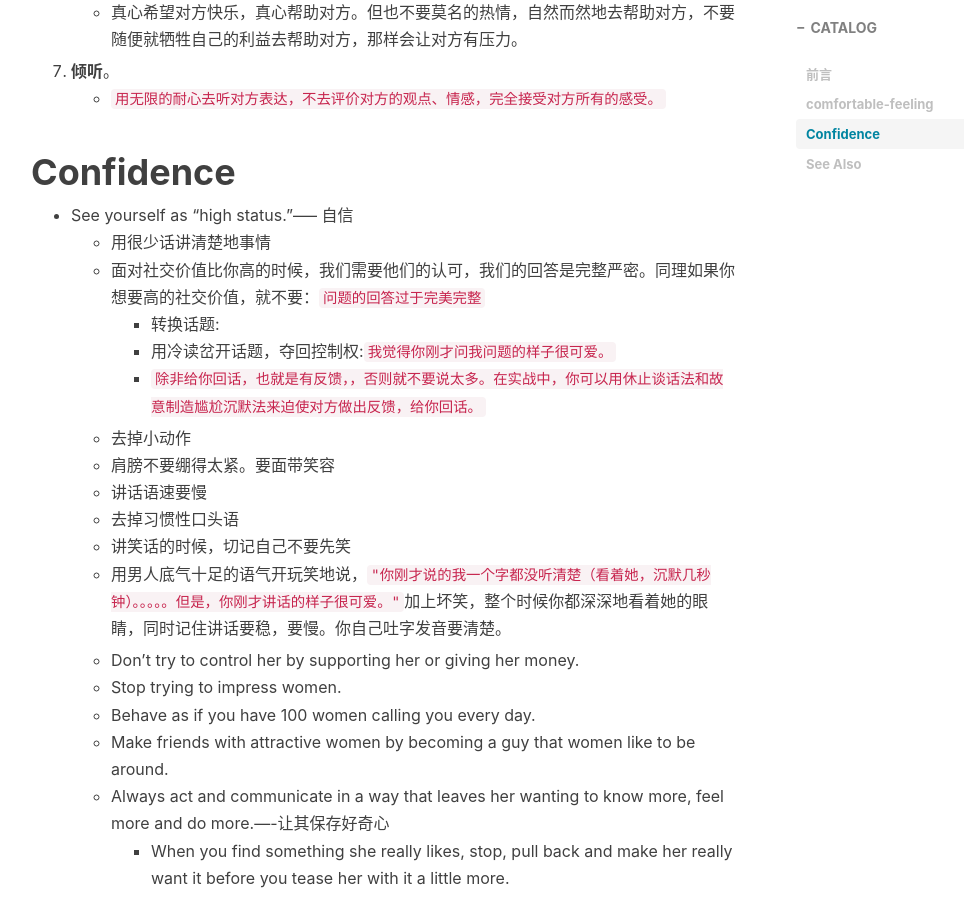
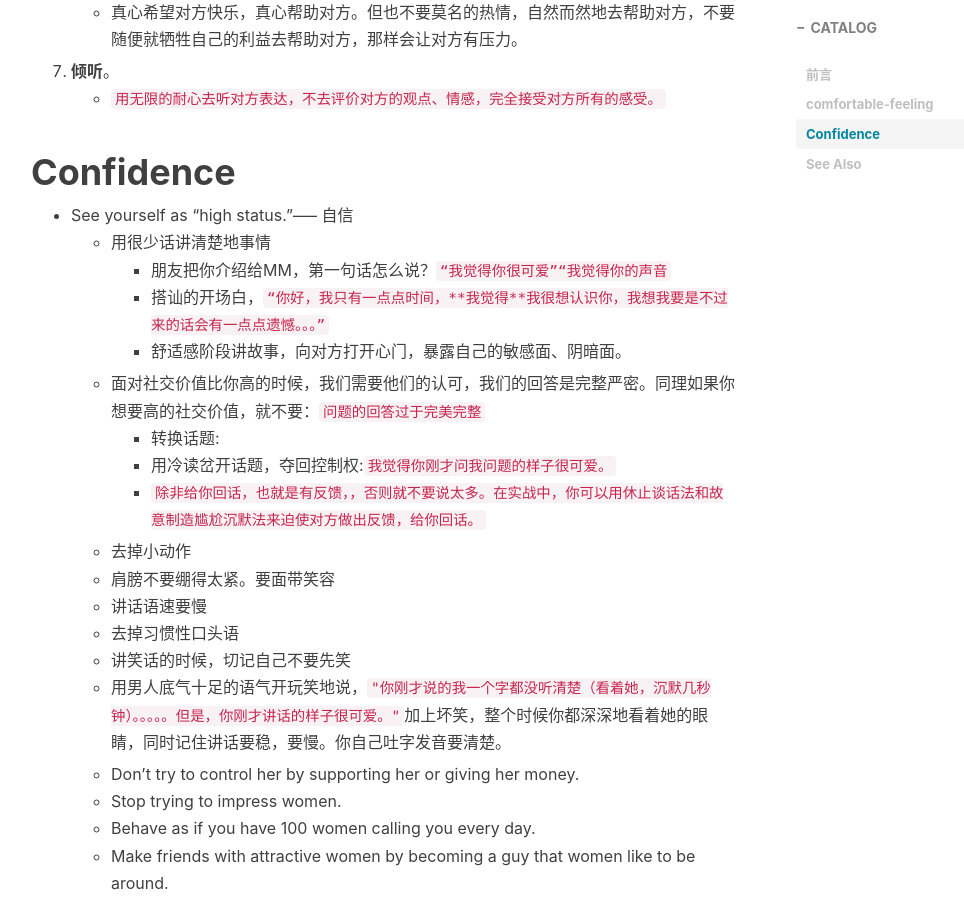
Before and after one commit to pua1203/pua1203.github.io, a Jekyll site: the page built from _posts/pua/2018-09-19-Laws_of_Dating.md, in a window 1280 px wide and 900 px high, scrolled down 1200 px. Shown: the whole window, without its empty margins (234-1198 px from the left). Built offline with Jekyll 4.4.1, drawn with Linux system fonts in a browser that asks for light colours; nearby versions of some CDN libraries; comment, search, counter and statistics services are not loaded.

Commit message:
一点点遗憾

```diff
--- a/_posts/pua/2018-09-19-Laws_of_Dating.md
+++ b/_posts/pua/2018-09-19-Laws_of_Dating.md
@@ -43,6 +43,9 @@ subtitle: Build a powerful, capable self-image that you love.
 
 * See yourself as "high status."----- 自信
   * 用很少话讲清楚地事情
+    * 朋友把你介绍给MM，第一句话怎么说？`“我觉得你很可爱”“我觉得你的声音`
+    * 搭讪的开场白，`“你好，我只有一点点时间，**我觉得**我很想认识你，我想我要是不过来的话会有一点点遗憾。。。”`
+    * 舒适感阶段讲故事，向对方打开心门，暴露自己的敏感面、阴暗面。
   * 面对社交价值比你高的时候，我们需要他们的认可，我们的回答是完整严密。同理如果你想要高的社交价值，就不要：`问题的回答过于完美完整`
     * 转换话题:
     * 用冷读岔开话题，夺回控制权:`我觉得你刚才问我问题的样子很可爱。`
```
